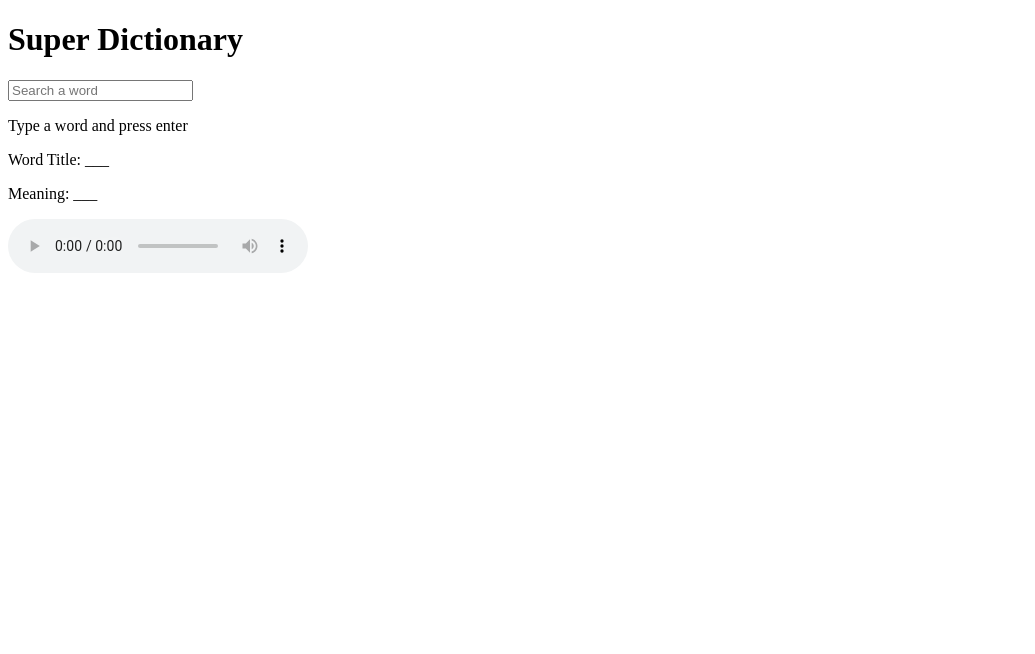
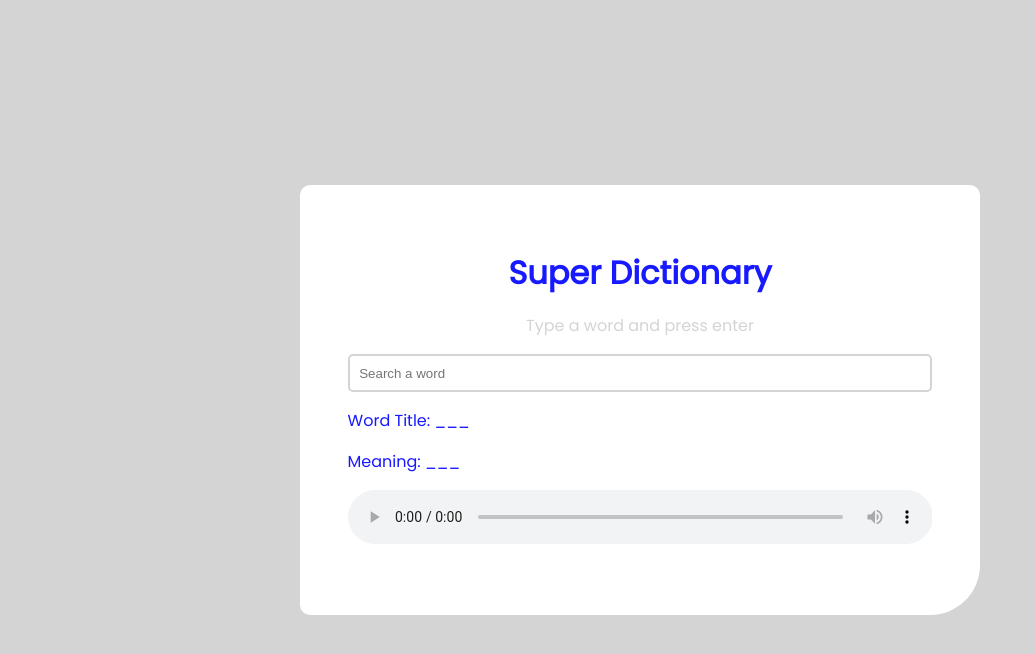
Before and after one commit to iamcelestino/Super-Dictionary, a plain HTML site: page index.html in a window 1280 px wide. Shown: the whole page, without its empty margins (0-1035 px from the left). Drawn offline with Linux system fonts and the light colour scheme; a web font is replaced by a local one.

Commit message:
Style added

```diff
--- a/index.html
+++ b/index.html
@@ -9,18 +9,20 @@
     <link rel="stylesheet" href="style.css">
   </head>
   <body>
+    <main>
       <div class="container">
         <h1 class="heading">Super  Dictionary</h1>
+        <p class="info-text" id="info-text">Type a word and press enter</p>
         <form>
           <input placeholder="Search a word" type="text" class="input" id="input" />
         </form>
-      <p class="info-text" id="info-text">Type a word and press enter</p>
          <div class="meaning-container" id="meaning-container">
           <p>Word Title: <span class="title" id="title">___</span></p>
           <p>Meaning: <span class="meaning" id="meaning">___</span></p>
           <audio controls id="audio"></audio>
         </div>
       </div>
+    </main>
     <script src="index.js"></script>
   </body>
 </html>
--- a/index.js
+++ b/index.js
@@ -4,6 +4,7 @@ const meaningContainerEl = document.getElementById("meaning-container");
 const titleEl = document.getElementById("title");
 const meaningEl = document.getElementById("meaning");
 const audioEl = document.getElementById("audio");
+
 
 const translateWord = async(word) => {
     const url = `https://api.dictionaryapi.dev/api/v2/entries/en/${word}`;
--- a/style.css
+++ b/style.css
@@ -0,0 +1,67 @@
+
+@import url('https://fonts.googleapis.com/css2?family=Agdasima:wght@700&family=Poppins&display=swap');
+
+*, *::before, *::after{
+    margin: 0;
+    padding: 0;
+    box-sizing: border-box;
+}
+
+body{
+    max-width: 700px;
+    margin: auto;
+    background-color: rgb(213, 212, 212);
+    font-family: 'Poppins', sans-serif;
+    display: flex;
+    justify-content: center;
+    align-items: center;
+    min-height: 100dvh;
+}
+
+main {
+    flex: 1;
+    margin: 0 0.6rem;
+}
+
+.container {
+    background-color: rgb(255, 255, 255);
+    padding: 3rem;
+    border-top-left-radius: 10px;
+    border-top-right-radius: 10px;
+    border-bottom-left-radius: 10px;
+    border-bottom-right-radius: 50px;
+}
+
+.container > p {
+    text-align: center;
+    color: rgb(213, 212, 212);
+}
+
+
+h1 {
+    text-align: center;
+    color: rgb(23, 25, 290);
+    margin: 1rem 0;
+}
+
+ form input {
+    padding: 0.6rem;
+    width: 100%;
+    border-radius: 5px;
+    border: 2px solid rgb(213, 212, 212);
+}
+
+.meaning-container p{
+    margin: 1rem 0;
+    color:  rgb(23, 25, 290);
+}
+
+form, .meaning-container{
+    margin: 1rem 0;
+}
+
+audio {
+    width: 100%;
+    border-radius: 8px;
+    color: rgb(213, 212, 212);
+}
```
Lines whose indentation alone changed are shown as unchanged.
